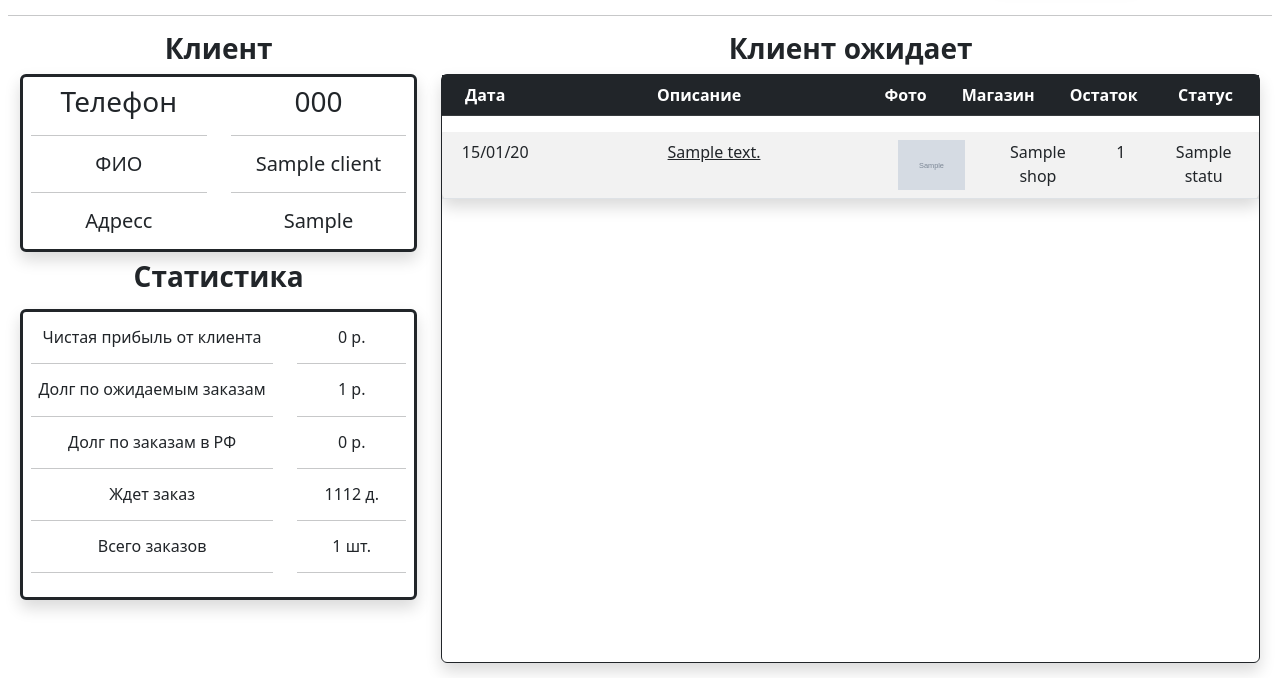
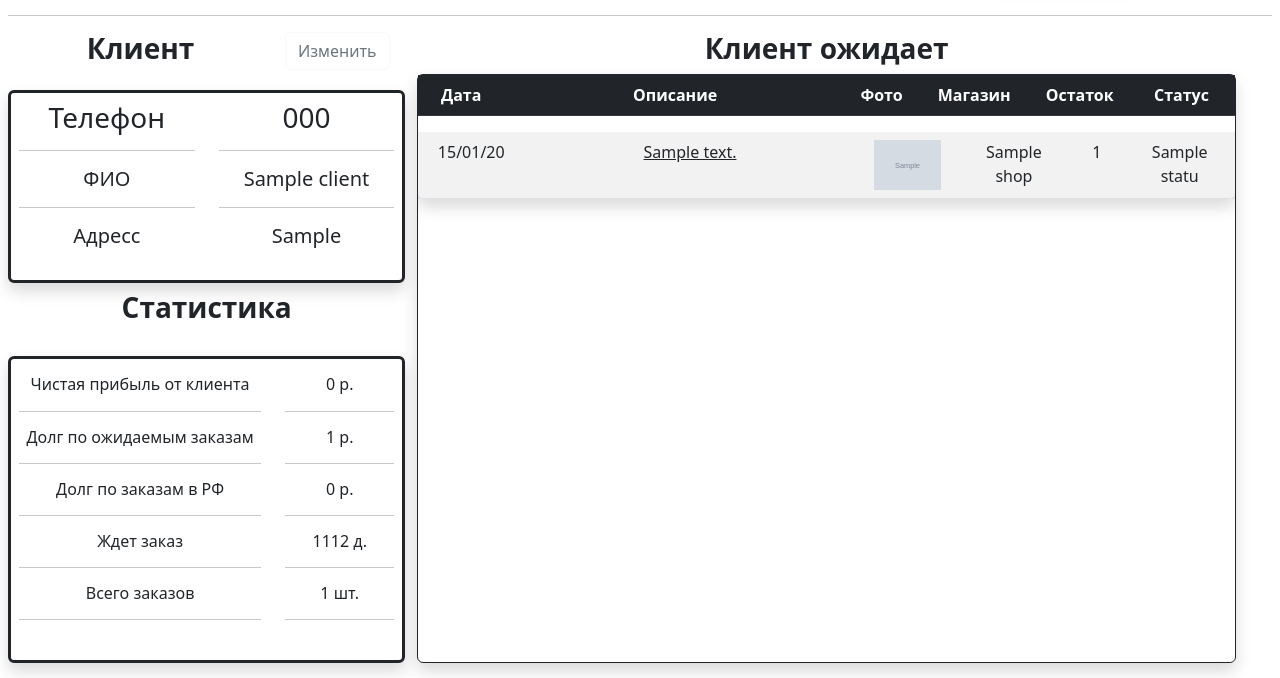
Before and after one commit to DanilZubarev/GBayer, a Django app: page /client/1 in a window 1280 px wide. Shown: the part 122-800 px from the top of the page. Run offline with Django 4.2, Linux system fonts and the light colour scheme; a user stored in the database is signed in; tables that the repository leaves empty hold one stand-in row (values such as "Sample post"); grey boxes marked "Sample" are stand-in pictures; lists and menus that the app fills with data are empty.

Commit message:
возможность изменение в карточке клиента

```diff
--- a/GBayer/base/templates/base/client.html
+++ b/GBayer/base/templates/base/client.html
@@ -3,8 +3,35 @@
 {% block content %}
 <div class="container-fluid">
     <div class="row">
-        <div class="col-4 text-center">
-            <h3 class="pd-2"><strong>Клиент</strong></h3>
+        <div class="row col-4 text-center">
+            <h3 class="col-8 pd-2"><strong>Клиент</strong></h3>
+            <div class="col-3 text-center">
+                <button class="btn btn-outline-light text-secondary" type="button" data-bs-toggle="collapse"
+                        data-bs-target="#collapseExample" aria-expanded="false" aria-controls="collapseExample">
+                    Изменить
+                </button>
+            </div>
+            <div class="collapse" id="collapseExample">
+                <div class="card card-body my-3 p-4 bg-light text-dark text-start">
+                    <form action="{% url 'client' client_id=client.pk %}" id="form_client_update"
+                          method="post" class="row py-3">
+                        {% csrf_token %}
+                        <label class="col-3 offset-1 form-label">Телефон</label>
+                        <div class="col-7 offset-1">
+                            <input class="form-control border" name="telephone" value="{{client.telephone}}">
+                        </div>
+                        <label class="col-3 offset-1 form-label">ФИО</label>
+                        <div class="col-7 offset-1">
+                            <input class="form-control border" name="name" value="{{client.name}}">
+                        </div>
+                        <label class="col-3 offset-1 form-label">Адресс</label>
+                        <div class="col-7 offset-1">
+                            <input class="form-control border" name="adress" value="{{client.adress}}">
+                        </div>
+                        <button type="submit" class="col-3 offset-8 btn btn-outline-secondary btn-sm mt-2">Сохранить</button>
+                    </form>
+                </div>
+            </div>
             <div class="p-2 border border-3 rounded-2 shadow border-dark">
                 <div class="row">
                     <div class="col-6">
@@ -28,7 +55,6 @@
                         <h6>Долг по заказам в РФ</h6><hr>
                         <h6>Ждет заказ</h6><hr>
                         <h6>Всего заказов</h6><hr>
-
                     </div>
                     <div class="col-4">
                         <h6>{{total}} р.</h6><hr>
--- a/GBayer/base/views.py
+++ b/GBayer/base/views.py
@@ -97,14 +97,14 @@ def new_product(request):
                 return redirect('general')
         if 'name' in request.POST.keys():
             form_client = NewClientForms(request.POST)
-            form = NewProductForms(request.POST)
+            form = NewProductForms()
             form_shop = NewShopForms()
             if form_client.is_valid():
                 form_client.save()
                 return redirect('new_product')
         if 'title' in request.POST.keys():
             form_shop = NewShopForms(request.POST)
-            form = NewProductForms(request.POST)
+            form = NewProductForms()
             form_client = NewClientForms()
             if form_shop.is_valid():
                 form_shop.save()
@@ -142,6 +142,14 @@ def product(request, product_id):
 def client(request, client_id):
     client = get_object_or_404(Client, pk=client_id)
     product = Product.objects.filter(client=client_id)
+    if request.method == 'POST':
+        if 'name' in request.POST.keys():
+            client.telephone = request.POST.get('telephone')
+            client.name = request.POST.get('name')
+            client.adress = request.POST.get('adress')
+            client.save()
+            return redirect('client', client_id=client.pk )
+
     wait1 = 0
     total = 0
     residue_total = 0
@@ -153,10 +161,11 @@ def client(request, client_id):
         wait = datetime.datetime.now().date() - p.time_create.date()
         if wait.days > wait1:
             wait1 = wait.days
-        if p.status.id == 6:
+        if p.status.title == 'Получено в РФ':
             residue_total_del += p.residue
     context = {'client': client, 'product': product, 'total': total, 'all_product': all_product,
-               'residue_total': residue_total, 'wait': wait1, 'residue_total_del': residue_total_del}
+               'residue_total': residue_total, 'wait': wait1, 'residue_total_del': residue_total_del,
+               }
     return render(request, 'base/client.html', context)
 
 
```
